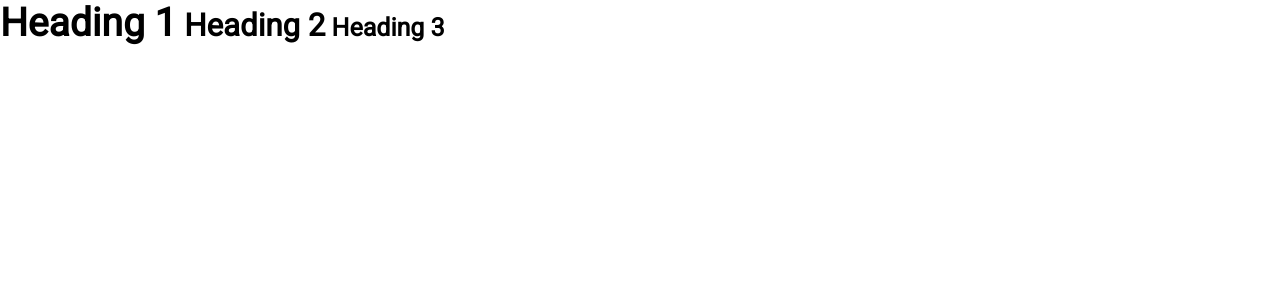
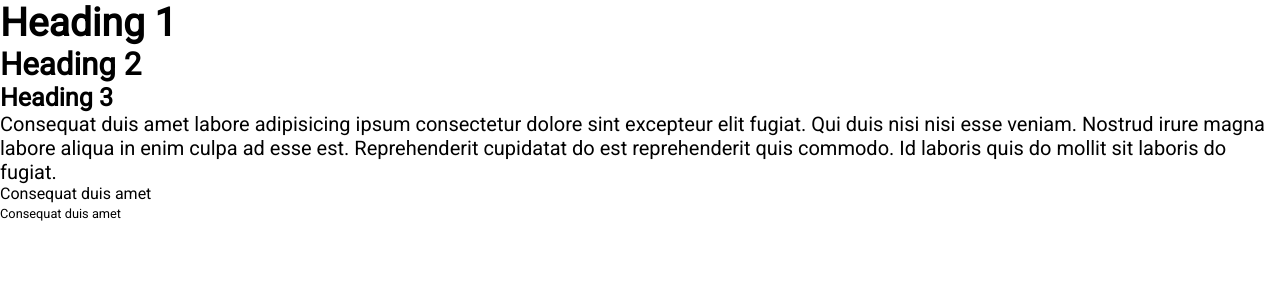
Before and after one commit to geodatin/ora-redes-front, a React (Create React App) app: page / in a window 1280 px wide. Shown: the top 300 px of the page. Built offline with nearby package versions, Linux system fonts and the light colour scheme.

Commit message:
Update custom typography

```diff
--- a/src/assets/css/styles.css
+++ b/src/assets/css/styles.css
@@ -7,13 +7,43 @@ body,
   padding: 0;
 }
 
+h1,
+h2,
+h3,
+p,
+ul,
+li {
+  margin: 0;
+  padding: 0;
+  border: 0;
+  outline: 0;
+  font-weight: inherit;
+  font-style: inherit;
+  font-size: 100%;
+  font-family: inherit;
+  vertical-align: baseline;
+}
+
+a,
+a:link,
+a:visited,
+a:hover,
+a:active {
+  text-decoration: none;
+}
+
+ol,
+ul {
+  list-style: none;
+}
+
 html {
   scroll-behavior: smooth;
 }
 
 body {
-  font-family: "Roboto", -apple-system, BlinkMacSystemFont, "Segoe UI", "Oxygen",
-    "Ubuntu", "Cantarell", "Fira Sans", "Droid Sans", "Helvetica Neue",
+  font-family: 'Roboto', -apple-system, BlinkMacSystemFont, 'Segoe UI', 'Oxygen',
+    'Ubuntu', 'Cantarell', 'Fira Sans', 'Droid Sans', 'Helvetica Neue',
     sans-serif;
   -webkit-font-smoothing: antialiased;
   -moz-osx-font-smoothing: grayscale;
--- a/src/components/CustomTypography/index.jsx
+++ b/src/components/CustomTypography/index.jsx
@@ -25,10 +25,11 @@ export default function CustomTypography({
   };
 
   const classes = useStyles();
+  const Tag = variant === 'body' || variant === 'caption' ? 'span' : variant;
 
   return (
-    <span className={classNames(classes[variant], classes[style], className)}>
+    <Tag className={classNames(classes[variant], classes[style], className)}>
       {children}
-    </span>
+    </Tag>
   );
 }
--- a/src/components/CustomTypography/styles.jsx
+++ b/src/components/CustomTypography/styles.jsx
@@ -16,7 +16,7 @@ const useStyles = createUseStyles(() => ({
     fontWeight: 700,
     fontSize: 25,
   },
-  paragraph: {
+  p: {
     fontFamily: `"Roboto", "Helvetica", "Arial", sans-serif`,
     fontWeight: 400,
     fontSize: 20,
--- a/src/pages/Dashboard/index.jsx
+++ b/src/pages/Dashboard/index.jsx
@@ -11,6 +11,17 @@ function Dashboard() {
       <CustomTypography variant="h1"> Heading 1</CustomTypography>
       <CustomTypography variant="h2"> Heading 2</CustomTypography>
       <CustomTypography variant="h3"> Heading 3</CustomTypography>
+      <CustomTypography variant="p">
+        Consequat duis amet labore adipisicing ipsum consectetur dolore sint
+        excepteur elit fugiat. Qui duis nisi nisi esse veniam. Nostrud irure
+        magna labore aliqua in enim culpa ad esse est. Reprehenderit cupidatat
+        do est reprehenderit quis commodo. Id laboris quis do mollit sit laboris
+        do fugiat.
+      </CustomTypography>
+      <div>
+        <CustomTypography variant="body">Consequat duis amet</CustomTypography>
+      </div>
+      <CustomTypography variant="caption">Consequat duis amet</CustomTypography>
     </div>
   );
 }
```
